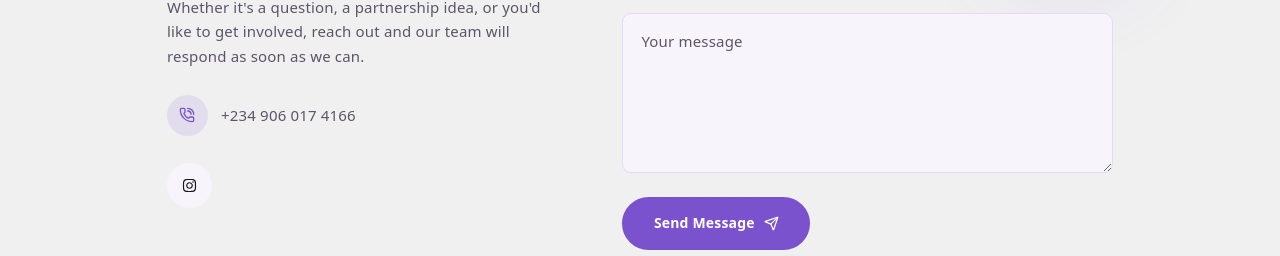
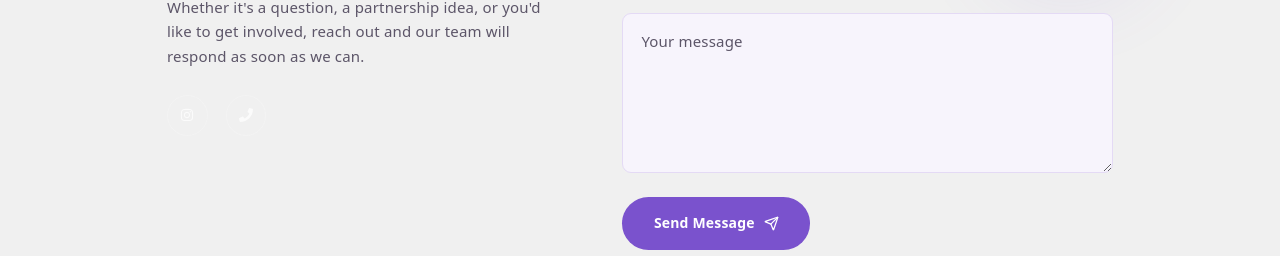
Before and after one commit to InsightCracker/springswone-web, a React (Vite) app: page /Contact in a window 1280 px wide. Shown: the part 544-800 px from the top of the page. Built offline with nearby package versions, Linux system fonts and the light colour scheme; no server answers; a web font is replaced by a local one.

Commit message:
Fix Link Bug

```diff
--- a/src/pages/Contact.jsx
+++ b/src/pages/Contact.jsx
@@ -1,6 +1,6 @@
 import { useState } from 'react'
-import { FaLinkedinIn, FaFacebookF, FaInstagram, FaYoutube } from 'react-icons/fa'
-import { PhoneCall, Send } from 'lucide-react'
+import { FaPhone, FaInstagram } from 'react-icons/fa'
+import { Send } from 'lucide-react'
 import PageHero from '../components/PageHero.jsx'
 import { useInView } from '../hooks/useInView.js'
 import { submitContactForm } from '../services/contactService.js'
@@ -10,6 +10,11 @@ const FIELDS = [
   { name: 'email', placeholder: 'Email address', required: true, type: 'email' },
   { name: 'phone', placeholder: 'Phone number', required: false, type: 'text' },
   { name: 'subject', placeholder: 'Subject', required: false, type: 'text' },
+]
+
+const SOCIALS = [
+  { Icon: FaInstagram, href: 'https://instagram.com/Springswone_Foundation2023', label: 'Instagram' },
+  { Icon: FaPhone, href: 'tel:+2349036190420', label: 'Phone' },
 ]
 
 export default function Contact() {
@@ -54,31 +59,15 @@ export default function Contact() {
               reach out and our team will respond as soon as we can.
             </p>
 
-            <div className="mt-6 flex items-center gap-3">
-              <span className="flex h-9 w-9 shrink-0 items-center justify-center rounded-full bg-[var(--accent-bg)]">
-                <PhoneCall size={16} className="text-[var(--accent)]" />
-              </span>
-              <a
-                href="tel:+2349036190420"
-                className="text-[15px] font-[500] leading-relaxed text-[var(--text)] transition-colors hover:text-[var(--accent)]"
-              >
-                +234 906 017 4166
-              </a>
-            </div>
-
-            <div className="mt-6 flex items-center gap-3">
-              {[
-                { Icon: FaInstagram, href: 'https://instagram.com/springswone_foundation2023', label: 'Instagram' },
-              ].map(({ Icon, href, label }) => (
+            <div className="mt-6 flex items-center gap-4">
+              {SOCIALS.map(({ Icon, href, label }) => (
                 <a
                   key={label}
                   href={href}
-                  target="_blank"
-                  rel="noopener noreferrer"
                   aria-label={label}
-                  className="social-icon flex h-10 w-10 items-center justify-center rounded-full bg-[var(--code-bg)] text-[var(--text-h)]"
+                  className="social-icon flex h-9 w-9 items-center justify-center rounded-full border border-white/20 text-white/70"
                 >
-                  <Icon size={15} />
+                  <Icon size={14} />
                 </a>
               ))}
             </div>
```
